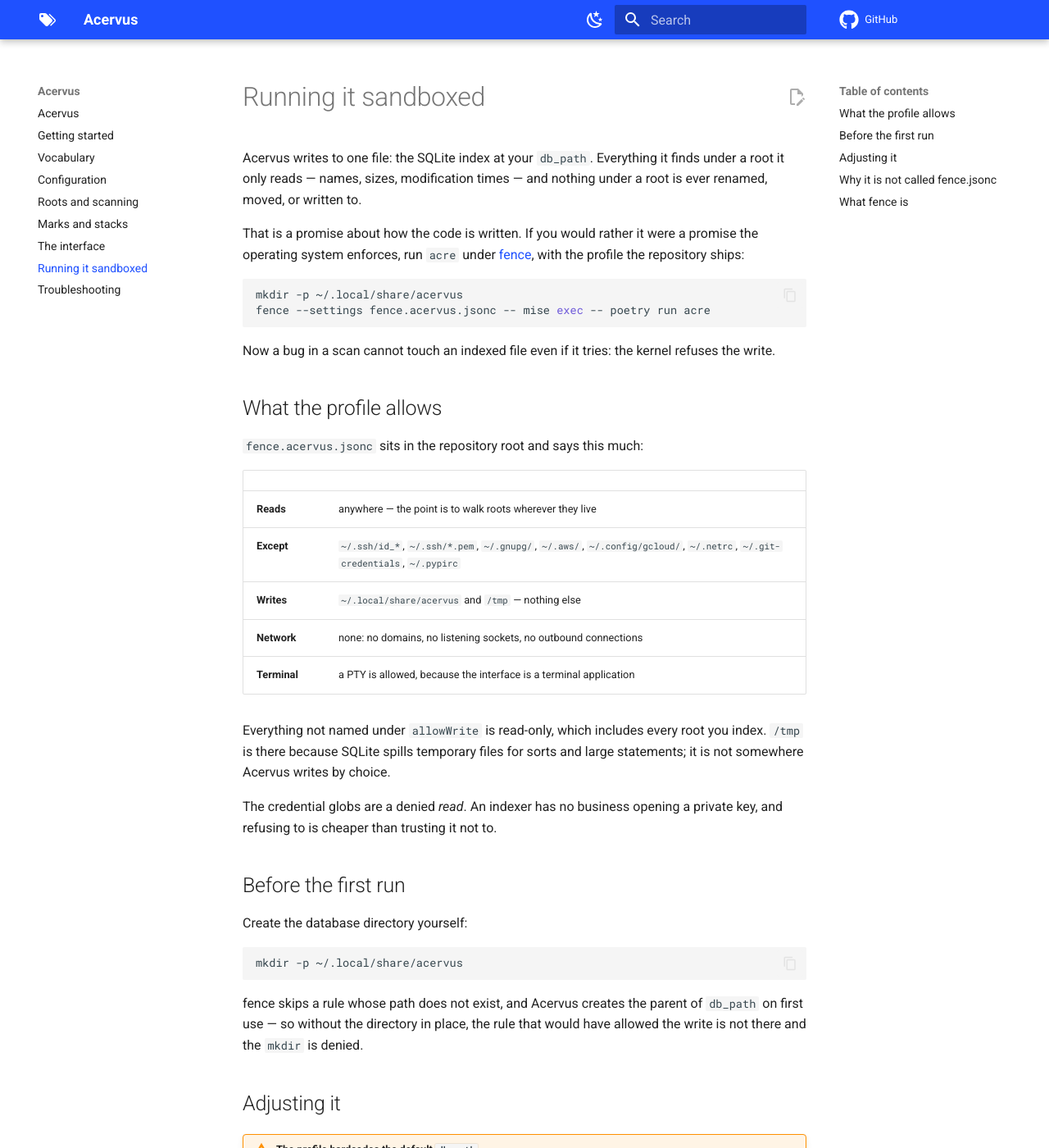
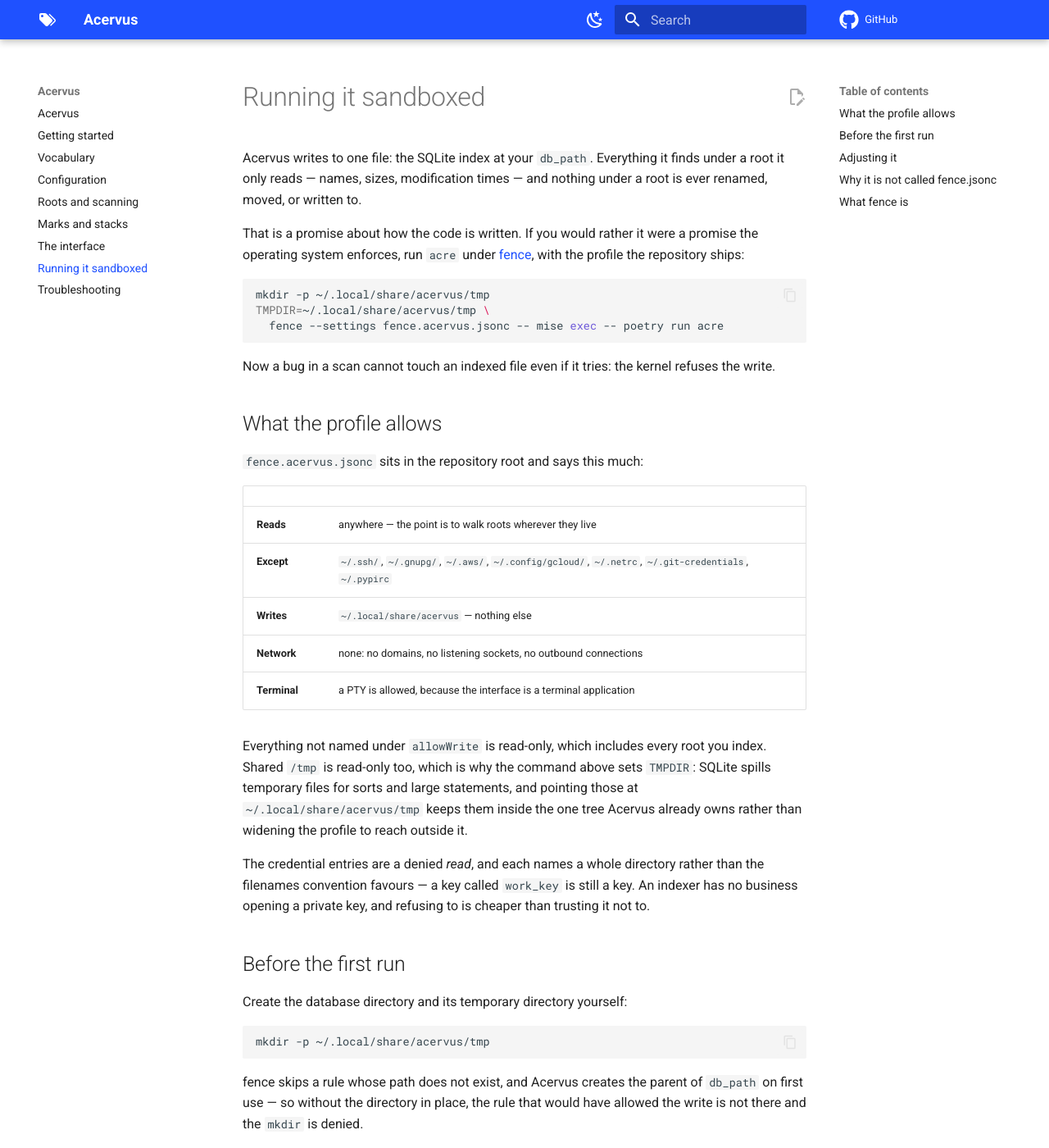
Before and after one commit to fancysnake/acervus, an MkDocs documentation site: the page built from docs/sandboxing.md, in a window 1280 px wide and 1400 px high. Shown: the whole window at 82% size. Built offline with MkDocs 1.6.1 and Material for MkDocs 9.7.7, drawn with Linux system fonts in a browser that asks for light colours; comment, search, counter and statistics services are not loaded.

Commit message:
Keep the sandbox out of ~/.ssh and out of shared /tmp
Two holes in the profile, both wider than what it says it allows.

denyRead listed key filenames — id_* and *.pem — so a key named work_key
was readable while the file next to it was not. The ssh, gnupg, aws and
gcloud entries deny the whole directory now; none of what sits in them is
worth indexing, so there is nothing to weigh against saying so plainly.

allowWrite named /tmp, which is shared and outside anything Acervus owns,
for the temp files SQLite spills on sorts and large statements. TMPDIR
points those at ~/.local/share/acervus/tmp instead, inside the one tree the
profile already allows, and /tmp goes back to read-only like every other
directory the sandbox does not own.

````diff
--- a/docs/sandboxing.md
+++ b/docs/sandboxing.md
@@ -9,8 +9,9 @@
 [fence](#what-fence-is), with the profile the repository ships:
 
 ```bash
-mkdir -p ~/.local/share/acervus
-fence --settings fence.acervus.jsonc -- mise exec -- poetry run acre
+mkdir -p ~/.local/share/acervus/tmp
+TMPDIR=~/.local/share/acervus/tmp \
+  fence --settings fence.acervus.jsonc -- mise exec -- poetry run acre
 ```
 
 Now a bug in a scan cannot touch an indexed file even if it tries: the kernel
@@ -23,24 +24,28 @@
 | | |
 |---|---|
 | **Reads** | anywhere — the point is to walk roots wherever they live |
-| **Except** | `~/.ssh/id_*`, `~/.ssh/*.pem`, `~/.gnupg/`, `~/.aws/`, `~/.config/gcloud/`, `~/.netrc`, `~/.git-credentials`, `~/.pypirc` |
-| **Writes** | `~/.local/share/acervus` and `/tmp` — nothing else |
+| **Except** | `~/.ssh/`, `~/.gnupg/`, `~/.aws/`, `~/.config/gcloud/`, `~/.netrc`, `~/.git-credentials`, `~/.pypirc` |
+| **Writes** | `~/.local/share/acervus` — nothing else |
 | **Network** | none: no domains, no listening sockets, no outbound connections |
 | **Terminal** | a PTY is allowed, because the interface is a terminal application |
 
 Everything not named under `allowWrite` is read-only, which includes every root
-you index. `/tmp` is there because SQLite spills temporary files for sorts and
-large statements; it is not somewhere Acervus writes by choice.
+you index. Shared `/tmp` is read-only too, which is why the command above sets
+`TMPDIR`: SQLite spills temporary files for sorts and large statements, and
+pointing those at `~/.local/share/acervus/tmp` keeps them inside the one tree
+Acervus already owns rather than widening the profile to reach outside it.
 
-The credential globs are a denied *read*. An indexer has no business opening a
-private key, and refusing to is cheaper than trusting it not to.
+The credential entries are a denied *read*, and each names a whole directory
+rather than the filenames convention favours — a key called `work_key` is still
+a key. An indexer has no business opening a private key, and refusing to is
+cheaper than trusting it not to.
 
 ## Before the first run
 
-Create the database directory yourself:
+Create the database directory and its temporary directory yourself:
 
 ```bash
-mkdir -p ~/.local/share/acervus
+mkdir -p ~/.local/share/acervus/tmp
 ```
 
 fence skips a rule whose path does not exist, and Acervus creates the parent of
````
Also changed, not shown: docs/troubleshooting.md (+4 -1 lines), 1 other file.
